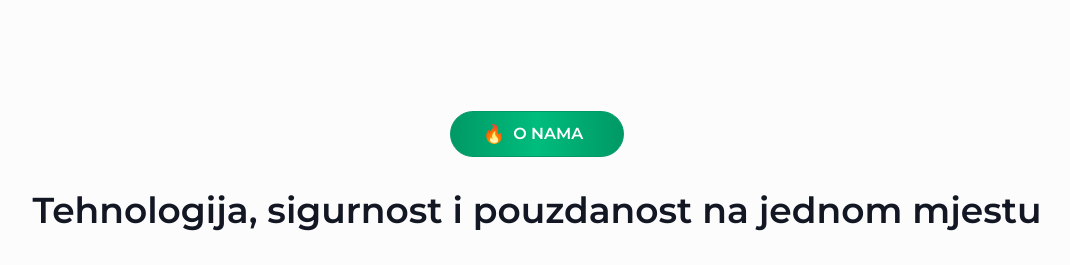
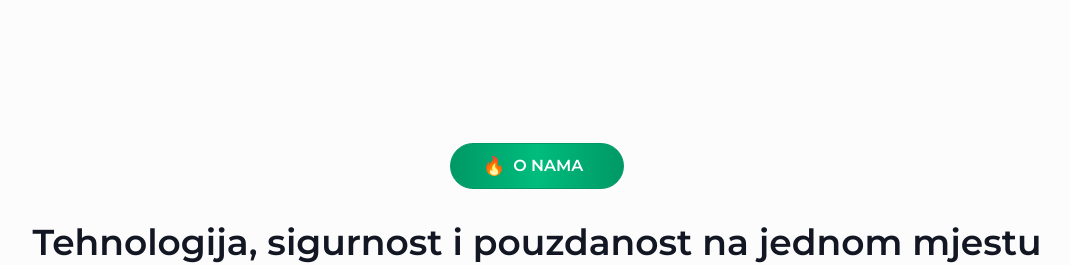
Before and after one commit to Slavemare/smart-landing-page, a Next.js app: page / in a window 1280 px wide. Shown: the part 1837-2102 px from the top of the page, without its empty margins (103-1173 px from the left). Built offline with nearby package versions, Linux system fonts and the light colour scheme; no server answers.

Commit message:
Fix text about us

```diff
--- a/components/Brands/index.tsx
+++ b/components/Brands/index.tsx
@@ -52,7 +52,7 @@ function Brands() {
   return (
     <div className="w-full mx-auto items-center justify-center shrink-0 relative font-montserrat px-4 md:px-0 2xl:w-full">
       <div className="flex flex-col gap-4 items-center justify-start shrink-0 relative">
-        <div className="bg-gradient-to-r from-emerald-600 via-emerald-500 to-emerald-600 rounded-3xl border-solid border-emerald-600 border flex flex-row gap-1 items-center justify-start shrink-0 relative px-8 py-2">
+        <div className="bg-gradient-to-r from-emerald-600 via-emerald-500 to-emerald-600 rounded-3xl border-solid border-emerald-600 border flex flex-row gap-1 items-center justify-start shrink-0 relative px-8 py-2 mt-8">
           <span className="text-lg mr-1">🔥</span>
 
           <div className="text-white text-center font-montserrat text-base leading-normal font-semibold uppercase relative pr-2">
```
